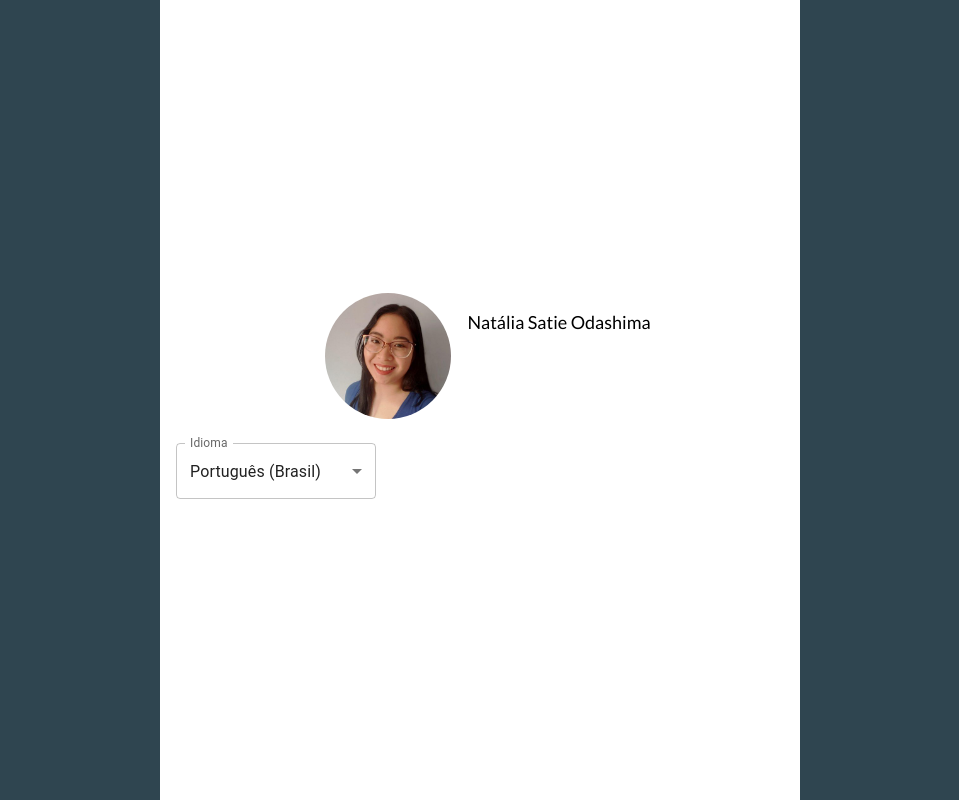
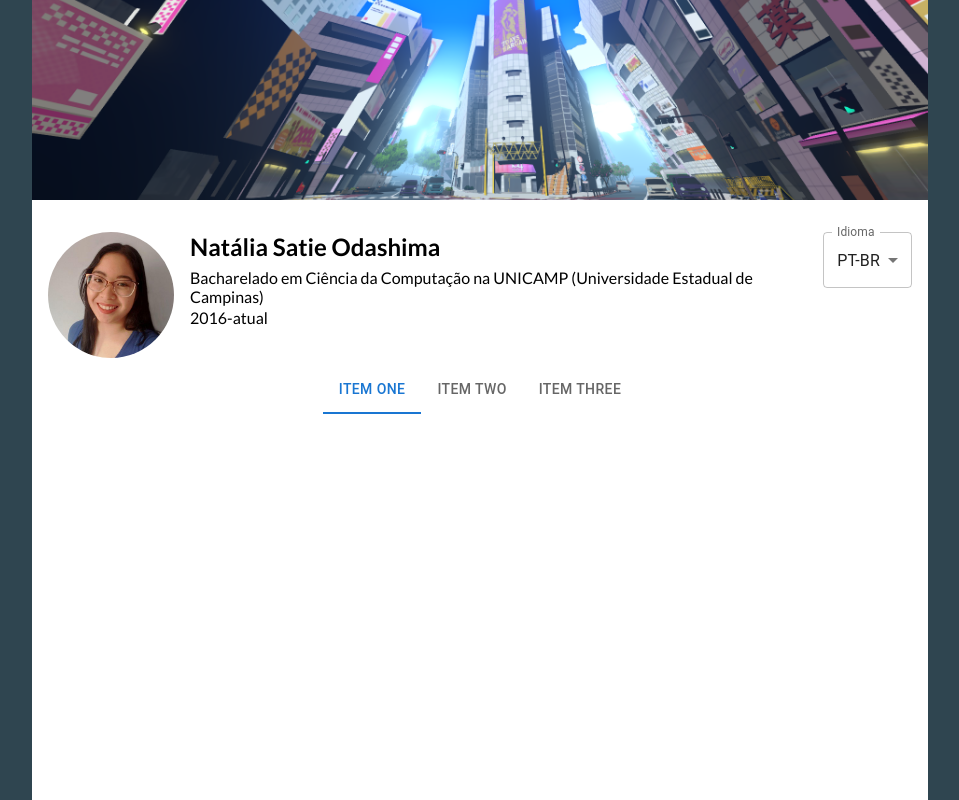
Before and after one commit to NatSatie/portifolio, a React (Create React App) app: page / in a window 1280 px wide. Shown: the whole page, without its empty margins (160-1119 px from the left). Built offline with nearby package versions, Linux system fonts and the light colour scheme.

Commit message:
feat: create better avatar interface

```diff
--- a/src/components/Avatar/Avatar.js
+++ b/src/components/Avatar/Avatar.js
@@ -1,10 +1,19 @@
 import profile from './profile.jpg';
-import { AvatarContainer, Container, Text } from './AvatarStyle';
+import background from './background.png';
+import { useTranslation } from 'react-i18next';
+import { AvatarContainer, Container, Image, ImageContainer, Text, BoldText, TextContainer } from './AvatarStyle';
+import ChangeLang from '../ChangeLang/ChangeLang';
 
 import { Avatar } from '@mui/material';
 
 const MyAvatar = () => {
+  const { t } = useTranslation('translation');
+
   return (
+    <>
+      <ImageContainer>
+        <Image src={background} alt="Background theme" />
+      </ImageContainer>
       <Container>
         <AvatarContainer>
           <Avatar
@@ -13,8 +22,14 @@ const MyAvatar = () => {
             sx={{ width: 126, height: 126 }}
           />
         </AvatarContainer>
-      <Text>Natália Satie Odashima</Text>
+        <TextContainer>
+          <BoldText>Natália Satie Odashima</BoldText>
+          <Text>{t('bio.graduation')}</Text>
+          <Text>2016-{t('now')}</Text>
+        </TextContainer>
+        <ChangeLang />
       </Container>
+    </>
   );
 }
 
--- a/src/components/Avatar/AvatarStyle.js
+++ b/src/components/Avatar/AvatarStyle.js
@@ -2,18 +2,44 @@ import styled from 'styled-components';
 import color from './../../theme.json';
 
 export const AvatarContainer = styled.div`
-  padding: 0 16px;
+  padding: 0 16px 0 0;
 `;
 
 export const Container = styled.div`
   display: flex;
   flex-direction: row;
   justify-content: center;
-  padding: 8px;
+  padding: 8px 16px;
+`;
+
+export const Image = styled.img`
+  height: 100%;
+  width: 100%;
+  object-fit: cover;
+`;
+
+export const ImageContainer = styled.div`
+  height: 200px;
+  padding: 0 0 24px 0;
+`;
+
+export const TextContainer = styled.div`
+  display: flex;
+  flex-direction: column;
+  padding: 0 16px 0 0;
+`;
+
+export const BoldText = styled.p`
+  font-family: 'Lato', sans-serif;
+  font-size: 24px;
+  font-weight: 700;
+  padding: 0 0 6px 0;
+  margin: 0;
 `;
 
 export const Text = styled.p`
   font-family: 'Lato', sans-serif;
-  font-size: 18px;
-  font-weigth: 700;
+  font-size: 16px;
+  padding: 1px 0;
+  margin: 0;
 `;
--- a/src/components/ChangeLang/ChangeLang.js
+++ b/src/components/ChangeLang/ChangeLang.js
@@ -19,8 +19,13 @@ const ChangeLang = () => {
   return (
     <div>
       <Box>
-        <FormControl sx={{ m: 2, minWidth: 200 }}>
-          <InputLabel id="select-label-change-language">{t('lang.title')}</InputLabel>
+        <FormControl sx={{ minWidth: 80 }}>
+          <InputLabel id="select-label-change-language"
+            inputProps={{
+              style: {fontSize: 12}
+            }}
+          >
+            {t('lang.title')}</InputLabel>
           <Select
             labelId="select-label-change-language"
             id="select-label-change-language"
--- /dev/null
+++ b/src/components/Content/Content.js
@@ -0,0 +1,27 @@
+import { useTranslation } from 'react-i18next';
+
+import Box from '@mui/material/Box';
+import Tabs from '@mui/material/Tabs';
+import Tab from '@mui/material/Tab';
+import { useState } from 'react';
+
+const ChangeLang = () => {
+  const { t, i18n } = useTranslation('translation');
+  const [value, setValue] = useState(0);
+
+  const handleChange = (event, newValue) => {
+    setValue(newValue);
+  };
+
+  return (
+    <Box sx={{ width: '100%', bgcolor: 'background.paper' }}>
+      <Tabs value={value} onChange={handleChange} centered>
+        <Tab label="Item One" />
+        <Tab label="Item Two" />
+        <Tab label="Item Three" />
+      </Tabs>
+    </Box>
+  );
+}
+
+export default ChangeLang;
--- a/src/components/Main/Main.js
+++ b/src/components/Main/Main.js
@@ -1,7 +1,7 @@
 import { Container } from './MainStyle';
 import { useTranslation } from 'react-i18next';
 import MyAvatar from '../Avatar/Avatar';
-import ChangeLang from '../ChangeLang/ChangeLang';
+import Content from '../Content/Content';
 
 const Main = () => {
   const { t } = useTranslation('translation');
@@ -9,7 +9,7 @@ const Main = () => {
   return (
     <Container>
       <MyAvatar />
-      <ChangeLang />
+      <Content />
     </Container>
   );
 }
--- a/src/components/Main/MainStyle.js
+++ b/src/components/Main/MainStyle.js
@@ -5,6 +5,9 @@ export const Container = styled.div`
   background: ${color.basic.white};
   display: flex;
   flex-direction: column;
-  justify-content: center;
-  width: 50%;
+  width: 70%;
+
+  @media only screen and (max-width: 700px) {
+    width: 100%;
+  }
 `;
--- a/src/locales/en/translation.json
+++ b/src/locales/en/translation.json
@@ -1,8 +1,11 @@
 {
+  "bio": {
+    "graduation": "Undergratuade Computer Science Student at UNICAMP (Univerysity of Campinas)"
+  },
   "lang": {
-    "en": "English",
+    "en": "EN",
     "title": "Language",
-    "pt": "Portuguese (Brazil)"
+    "pt": "PT-BR"
   },
-  "name": "Natália Satie Odashima"
+  "now": "now"
 }
--- a/src/locales/pt/translation.json
+++ b/src/locales/pt/translation.json
@@ -1,8 +1,11 @@
 {
+  "bio": {
+    "graduation": "Bacharelado em Ciência da Computação na UNICAMP (Universidade Estadual de Campinas)"
+  },
   "lang": {
-    "en": "Inglês",
+    "en": "EN",
     "title": "Idioma",
-    "pt": "Português (Brasil)"
+    "pt": "PT-BR"
   },
-  "name": "Natália Satie Odashima"
+  "now": "atual"
 }
```
Also changed, not shown: src/components/Avatar/background.png (added). Lines whose indentation alone changed are shown as unchanged.
